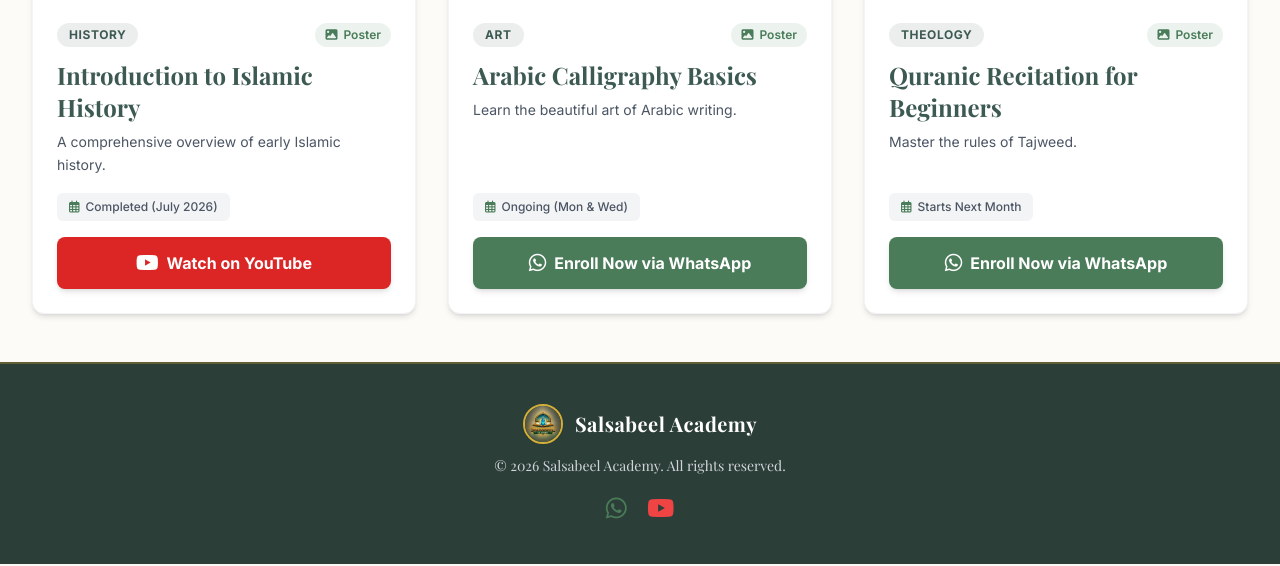
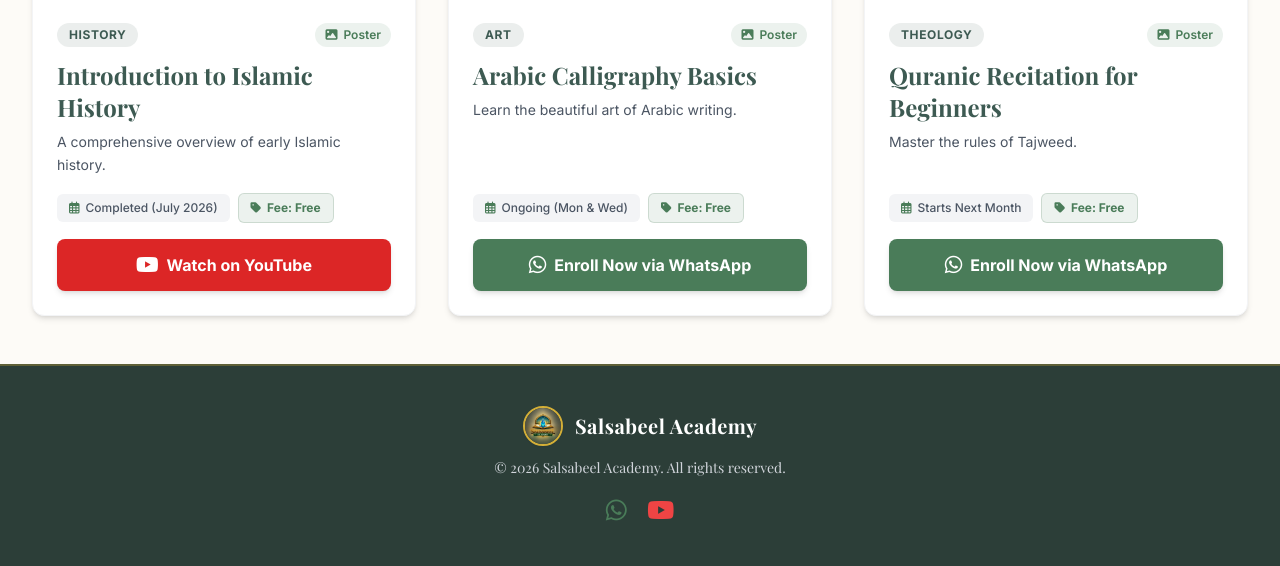
Before and after one commit to Syed-Irshadh/salsabeel-web, a FastAPI app: page /courses in a window 1280 px wide. Shown: the part 580-1146 px from the top of the page. Run offline with FastAPI, Linux system fonts and the light colour scheme; some libraries are stand-ins or nearby versions; some web fonts are replaced.

Commit message:
Add visible price field and label to course form and course cards

```diff
--- a/templates/courses.html
+++ b/templates/courses.html
@@ -35,6 +35,7 @@
                  data-title="{{ course.title }}"
                  data-category="{{ course.category }}"
                  data-startdate="{{ course.start_date or '' }}"
+                 data-price="{{ course.price or 'Free' }}"
                  data-status="{{ course.status | default('current') }}"
                  title="Click to view full poster">
                 <img src="{{ course.image_url }}" alt="{{ course.title }}" class="w-full h-52 object-cover border-b-[3px] border-gold transition-transform duration-300 group-hover:scale-105">
@@ -42,6 +43,12 @@
                 <div class="absolute inset-0 bg-navy/60 opacity-0 group-hover:opacity-100 transition-opacity duration-200 flex items-center justify-center">
                     <span class="inline-flex items-center text-xs font-bold px-3 py-1.5 rounded-full bg-white/95 text-navy shadow-lg">
                         <i class="fas fa-search-plus mr-1.5 text-emerald"></i> View Full Poster
+                    </span>
+                </div>
+                <!-- Price Badge Overlay -->
+                <div class="absolute top-3 left-3 pointer-events-none">
+                    <span class="inline-flex items-center text-xs font-bold px-2.5 py-1 rounded-full {% if course.price and course.price.strip().lower() != 'free' %}bg-amber-500 text-white shadow-md{% else %}bg-navy/80 text-gold backdrop-blur-sm border border-gold/30 shadow{% endif %}">
+                        <i class="fas fa-tag mr-1.5 text-xs"></i> {{ course.price or 'Free' }}
                     </span>
                 </div>
                 <!-- Status Badge Overlay -->
@@ -74,6 +81,7 @@
                             data-title="{{ course.title }}"
                             data-category="{{ course.category }}"
                             data-startdate="{{ course.start_date or '' }}"
+                            data-price="{{ course.price or 'Free' }}"
                             data-status="{{ course.status | default('current') }}"
                             title="View promotional poster">
                         <i class="fas fa-image mr-1.5"></i> Poster
@@ -86,19 +94,24 @@
                     data-title="{{ course.title }}"
                     data-category="{{ course.category }}"
                     data-startdate="{{ course.start_date or '' }}"
+                    data-price="{{ course.price or 'Free' }}"
                     data-status="{{ course.status | default('current') }}"
                     title="Click to view full poster">
                     {{ course.title }}
                 </h3>
                 <p class="text-gray-600 mb-4 flex-grow text-sm leading-relaxed">{{ course.description }}</p>
 
-                {% if course.start_date %}
-                <div class="mb-4">
+                <!-- Schedule & Price Labels -->
+                <div class="flex flex-wrap items-center gap-2 mb-4">
+                    {% if course.start_date %}
                     <span class="text-xs text-gray-600 font-medium bg-gray-100 px-3 py-1.5 rounded-md inline-flex items-center">
                         <i class="far fa-calendar-alt mr-1.5 text-emerald"></i> {{ course.start_date }}
                     </span>
+                    {% endif %}
+                    <span class="text-xs font-bold px-3 py-1.5 rounded-md inline-flex items-center {% if course.price and course.price.strip().lower() != 'free' %}bg-amber-100 text-amber-900 border border-amber-200{% else %}bg-emerald/10 text-emerald border border-emerald/20{% endif %}">
+                        <i class="fas fa-tag mr-1.5"></i> Fee: {{ course.price or 'Free' }}
+                    </span>
                 </div>
-                {% endif %}
 
                 <!-- Action Buttons based on Status -->
                 {% if course.status == 'past' %}
@@ -106,7 +119,7 @@
                     <i class="fab fa-youtube mr-2 text-xl"></i> Watch on YouTube
                 </a>
                 {% else %}
-                <a href="https://wa.me/919940523013?text=Assalamu%20Alaikum%20Salsabeel%20Academy%2C%20I%20would%20like%20to%20enroll%20in%20the%20course%3A%20%22{{ course.title | urlencode }}%22.%20Please%20share%20the%20details."
+                <a href="https://wa.me/919940523013?text=Assalamu%20Alaikum%20Salsabeel%20Academy%2C%20I%20would%20like%20to%20enroll%20in%20the%20course%3A%20%22{{ course.title | urlencode }}%22%20(Fee%3A%20{{ (course.price or 'Free') | urlencode }}).%20Please%20share%20the%20details."
                    target="_blank"
                    class="enroll-btn w-full bg-emerald hover:bg-green-600 text-white font-bold py-3 rounded-lg transition-colors shadow-md flex items-center justify-center cursor-pointer"
                    data-id="{{ course.id }}"
@@ -160,9 +173,12 @@
 
         <!-- Modal Footer -->
         <div class="px-6 py-4 bg-sand border-t border-gray-200 flex flex-col sm:flex-row items-center justify-between gap-3 flex-shrink-0">
-            <div class="text-xs sm:text-sm text-gray-600 flex items-center gap-3">
+            <div class="text-xs sm:text-sm text-gray-600 flex flex-wrap items-center gap-3">
                 <span id="posterModalDate" class="hidden font-medium bg-gray-100 px-2.5 py-1 rounded-md">
                     <i class="far fa-calendar-alt mr-1 text-emerald"></i> <span id="posterModalDateText"></span>
+                </span>
+                <span id="posterModalPrice" class="font-bold bg-emerald/10 text-emerald border border-emerald/20 px-2.5 py-1 rounded-md inline-flex items-center">
+                    <i class="fas fa-tag mr-1 text-emerald"></i> <span id="posterModalPriceText">Free</span>
                 </span>
                 <a id="posterModalFullLink" href="" target="_blank" class="text-navy hover:text-emerald font-semibold hover:underline inline-flex items-center">
                     <i class="fas fa-external-link-alt mr-1"></i> Full Resolution
@@ -220,6 +236,8 @@ document.addEventListener('DOMContentLoaded', () => {
     const posterModalCategory = document.getElementById('posterModalCategory');
     const posterModalDate = document.getElementById('posterModalDate');
     const posterModalDateText = document.getElementById('posterModalDateText');
+    const posterModalPrice = document.getElementById('posterModalPrice');
+    const posterModalPriceText = document.getElementById('posterModalPriceText');
     const posterModalFullLink = document.getElementById('posterModalFullLink');
     const posterModalAction = document.getElementById('posterModalAction');
 
@@ -229,6 +247,10 @@ document.addEventListener('DOMContentLoaded', () => {
         posterModalTitle.textContent = data.title || 'Course Poster';
         posterModalCategory.textContent = data.category || 'Course';
         posterModalFullLink.href = data.poster || '#';
+
+        if (posterModalPriceText) {
+            posterModalPriceText.textContent = data.price || 'Free';
+        }
 
         if (data.startdate && data.startdate.trim() !== '') {
             posterModalDateText.textContent = data.startdate;
@@ -246,7 +268,8 @@ document.addEventListener('DOMContentLoaded', () => {
             `;
         } else {
             const encodedTitle = encodeURIComponent(data.title || '');
-            const waUrl = `https://wa.me/919940523013?text=Assalamu%20Alaikum%20Salsabeel%20Academy%2C%20I%20would%20like%20to%20enroll%20in%20the%20course%3A%20%22${encodedTitle}%22.%20Please%20share%20the%20details.`;
+            const encodedFee = encodeURIComponent(data.price || 'Free');
+            const waUrl = `https://wa.me/919940523013?text=Assalamu%20Alaikum%20Salsabeel%20Academy%2C%20I%20would%20like%20to%20enroll%20in%20the%20course%3A%20%22${encodedTitle}%22%20(Fee%3A%20${encodedFee}).%20Please%20share%20the%20details.`;
             posterModalAction.innerHTML = `
                 <a href="${waUrl}" target="_blank" class="enroll-btn w-full sm:w-auto inline-flex items-center justify-center bg-emerald hover:bg-green-600 text-white font-bold py-2.5 px-5 rounded-lg transition-colors text-sm shadow cursor-pointer" data-id="${data.id || ''}" data-title="${data.title || ''}">
                     <i class="fab fa-whatsapp mr-2 text-lg"></i> Enroll via WhatsApp
@@ -274,6 +297,7 @@ document.addEventListener('DOMContentLoaded', () => {
                 title: trigger.getAttribute('data-title'),
                 category: trigger.getAttribute('data-category'),
                 startdate: trigger.getAttribute('data-startdate'),
+                price: trigger.getAttribute('data-price') || 'Free',
                 status: trigger.getAttribute('data-status')
             });
         });
```
Also changed, not shown: templates/admin.html (+8 -2 lines), templates/course_viewer.html (+7 -2 lines).
